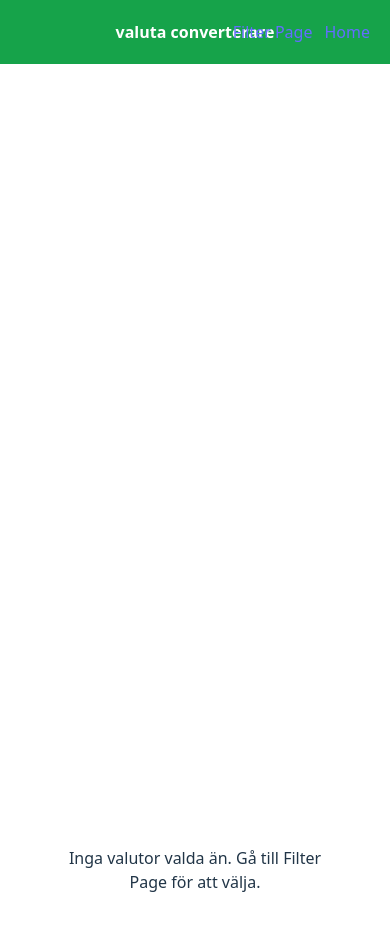
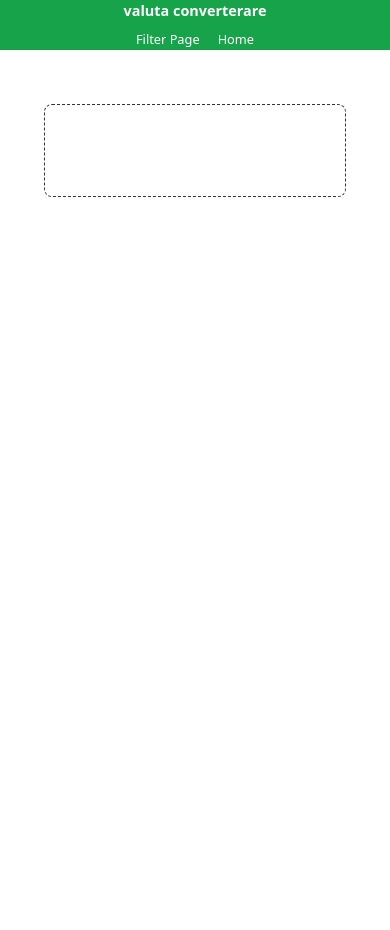
Before and after one commit to Omar-Alissa/currency-exchange-project, a React (Vite) app in the folder frontend/: page / in a window 390 px wide. Shown: the top 930 px of the page. After the commit the page ends 844 px from the top, so only its background shows below. Built offline with nearby package versions, Linux system fonts and the light colour scheme.

Commit message:
gör design responsiv för mobile, tablet och desktop

```diff
--- a/frontend/src/componenter/CurrencyListItem.css
+++ b/frontend/src/componenter/CurrencyListItem.css
@@ -1,15 +1,51 @@
 .currency-list-item {
-  padding: 12px 0;
-  border-bottom: 1px solid #eeebeb;
+  padding: 16px 0;
+  border-bottom: 1px solid #333;
+  cursor: pointer;
+  transition: background-color 0.2s;
+}
+
+.currency-list-item:hover {
+  background-color: rgba(255, 255, 255, 0.05);
 }
 
 .currency-code {
   color: #fff;
-  font-size: 20px;
+  font-size: 1.2rem;
   font-weight: bold;
+  margin-bottom: 4px;
 }
 
 .currency-name {
   color: #ccc;
-  font-size: 16px;
+  font-size: 1rem;
 }
+
+/* Responsiva breakpoints */
+@media (max-width: 768px) {
+  .currency-list-item {
+    padding: 14px 0;
+  }
+
+  .currency-code {
+    font-size: 1.1rem;
+  }
+
+  .currency-name {
+    font-size: 0.9rem;
+  }
+}
+
+@media (max-width: 480px) {
+  .currency-list-item {
+    padding: 12px 0;
+  }
+
+  .currency-code {
+    font-size: 1rem;
+  }
+
+  .currency-name {
+    font-size: 0.85rem;
+  }
+}
--- a/frontend/src/pages/CurrencyFilterPage.css
+++ b/frontend/src/pages/CurrencyFilterPage.css
@@ -1,37 +1,130 @@
 .currency-filter-container {
-  position: fixed;
-  top: 23px;
-  left: 0;
-  right: 0;
-  background: #000000;
+  min-height: 100vh;
+  background: #111;
   font-family: sans-serif;
+  display: flex;
+  flex-direction: column;
 }
 
 .currency-filter-header {
-  background: #3e9b2b;
+  background: #A3D65C;
   padding: 16px;
   text-align: center;
+  position: sticky;
+  top: 0;
+  z-index: 100;
+  display: flex;
+  align-items: center;
+  justify-content: space-between;
 }
 
 .currency-filter-title {
   color: #fff;
   font-size: 22px;
   font-weight: bold;
+  flex-grow: 1;
 }
 
 .currency-filter-content {
-  padding: 12px;
+  flex: 1;
+  padding: 16px;
   overflow-y: auto;
+  max-width: 1200px;
+  margin: 0 auto;
+  width: 100%;
+  box-sizing: border-box;
 }
 
 .currency-filter-search {
-  background: #fff;
-  color: #000000;
+  background: #222;
+  color: #fff;
   border-radius: 8px;
   border: none;
-  padding: 10px px;
+  padding: 12px 16px;
   width: 100%;
-  height: 2rem;
   font-size: 16px;
-  margin-bottom: 12px;
+  margin-bottom: 16px;
+  box-sizing: border-box;
 }
+
+.currency-filter-search::placeholder {
+  color: #888;
+}
+
+.currency-filter-nav {
+  display: flex;
+  gap: 12px;
+}
+
+.currency-filter-nav a {
+  color: #fff;
+  text-decoration: none;
+  padding: 8px 12px;
+  border-radius: 4px;
+  transition: background-color 0.2s;
+  font-size: 14px;
+}
+
+.currency-filter-nav a:hover {
+  background-color: rgba(255, 255, 255, 0.1);
+}
+
+/* Responsiva breakpoints */
+@media (max-width: 768px) {
+  .currency-filter-header {
+    padding: 12px;
+    flex-direction: column;
+    gap: 8px;
+  }
+
+  .currency-filter-title {
+    font-size: 18px;
+  }
+
+  .currency-filter-content {
+    padding: 12px;
+  }
+
+  .currency-filter-search {
+    padding: 10px 14px;
+    font-size: 16px;
+  }
+
+  .currency-filter-nav {
+    gap: 8px;
+  }
+
+  .currency-filter-nav a {
+    padding: 6px 10px;
+    font-size: 13px;
+  }
+}
+
+@media (max-width: 480px) {
+  .currency-filter-header {
+    padding: 10px;
+  }
+
+  .currency-filter-title {
+    font-size: 16px;
+  }
+
+  .currency-filter-content {
+    padding: 10px;
+  }
+
+  .currency-filter-search {
+    padding: 10px 12px;
+    font-size: 14px;
+    margin-bottom: 12px;
+  }
+
+  .currency-filter-nav {
+    gap: 6px;
+  }
+
+  .currency-filter-nav a {
+    padding: 5px 8px;
+    font-size: 12px;
+  }
+}
--- a/frontend/src/pages/CurrencyFilterPage.jsx
+++ b/frontend/src/pages/CurrencyFilterPage.jsx
@@ -36,10 +36,10 @@ function CurrencyFilterPage() {
 
   return (
     <div className="currency-filter-container">
-      <div className="currency-filter-header" style={{ position: 'relative' }}>
+      <div className="currency-filter-header">
         <span className="currency-filter-title">Välj valutor</span>
-        <nav style={{ position: 'absolute', right: 20, top: 20 }}>
-          <Link to="/" style={{ marginRight: '12px' }}>Home</Link>
+        <nav className="currency-filter-nav">
+          <Link to="/">Home</Link>
           <Link to="/filter">Filter Page</Link>
         </nav>
       </div>
--- a/frontend/src/pages/Mainpage.css
+++ b/frontend/src/pages/Mainpage.css
@@ -24,11 +24,9 @@
 
   body {
     margin: 0;
-    display: flex;
-    place-items: center;
     min-width: 320px;
     min-height: 100vh;
-    padding-top: 448px;
+    padding: 0;
   }
 
   h1 {
@@ -77,79 +75,197 @@
     background-color: #16a34a;
     display: flex;
     align-items: center;
-    justify-content: center;
+    justify-content: space-between;
+    padding: 0 20px;
     z-index: 1000;
+    box-sizing: border-box;
   }
 
   .app-header__title {
     color: #ffffff;
     font-weight: 700;
     text-transform: none;
+    font-size: 1.2rem;
+  }
+
+  .app-header__nav {
+    display: flex;
+    gap: 12px;
+  }
+
+  .app-header__nav a {
+    color: #ffffff;
+    text-decoration: none;
+    padding: 8px 12px;
+    border-radius: 4px;
+    transition: background-color 0.2s;
+  }
+
+  .app-header__nav a:hover {
+    background-color: rgba(255, 255, 255, 0.1);
+  }
+
+  .currency-container {
+    margin-top: 80px;
+    padding: 20px;
+    display: flex;
+    flex-direction: column;
+    gap: 12px;
+    max-width: 1200px;
+    margin-left: auto;
+    margin-right: auto;
   }
 
   .currency-bar {
-    position: fixed;
-    top: 64px;
-    left: 0;
-    right: 0;
-    height: 48px;
+    position: static;
     background-color: #000000;
     color: #ffffff;
     display: flex;
     align-items: center;
     justify-content: space-between;
-    padding: 0 16px;
+    padding: 16px;
     box-sizing: border-box;
-    z-index: 999;
-    border-bottom: 1px solid #333333;
+    border-radius: 8px;
+    border: 1px solid #333333;
+    min-height: 60px;
   }
 
-  .currency-bar--second {
-    top: 112px;
-  }
-
-  .currency-bar--third {
-    top: 160px;
-  }
-
-  .currency-bar--fourth {
-    top: 208px;
-  }
-
-  .currency-bar--fifth {
-    top: 256px;
-  }
-
-  .currency-bar--sixth {
-    top: 304px;
-  }
-
-  .currency-bar--seventh {
-    top: 352px;
-  }
-
-  .currency-bar--eighth {
-    top: 400px;
+  .empty-state {
+    text-align: center;
+    padding: 40px 20px;
+    color: #ffffff;
+    font-size: 1.1rem;
+    background-color: rgba(255, 255, 255, 0.05);
+    border-radius: 8px;
+    border: 1px dashed #333333;
   }
 
   .currency-bar__code {
     font-weight: 700;
     letter-spacing: 0.08em;
+    font-size: 1.2rem;
   }
 
   .currency-bar__value {
     font-weight: 700;
+    font-size: 1.1rem;
   }
 
   .currency-bar__value-group {
     display: flex;
     flex-direction: column;
     align-items: flex-end;
-    line-height: 1;
+    line-height: 1.2;
   }
 
   .currency-bar__subtext {
-    font-size: 11px;
+    font-size: 0.9rem;
     color: #a3a3a3;
     margin-top: 4px;
   }
+
+  /* Responsiva breakpoints */
+  @media (max-width: 768px) {
+    .app-header {
+      height: 56px;
+      padding: 0 16px;
+      flex-direction: row;
+    }
+
+    .app-header__title {
+      font-size: 1rem;
+    }
+
+    .app-header__nav {
+      gap: 8px;
+    }
+
+    .app-header__nav a {
+      padding: 6px 8px;
+      font-size: 0.9rem;
+    }
+
+    .currency-container {
+      margin-top: 70px;
+      padding: 16px;
+      gap: 10px;
+    }
+
+    .currency-bar {
+      padding: 12px;
+      min-height: 50px;
+    }
+
+    .currency-bar__code {
+      font-size: 1rem;
+    }
+
+    .currency-bar__value {
+      font-size: 1rem;
+    }
+
+    .currency-bar__subtext {
+      font-size: 0.8rem;
+    }
+
+    .empty-state {
+      padding: 30px 16px;
+      font-size: 1rem;
+    }
+  }
+
+  @media (max-width: 480px) {
+    .app-header {
+      height: 50px;
+      padding: 0 12px;
+      flex-direction: column;
+      gap: 4px;
+    }
+
+    .app-header__title {
+      font-size: 0.9rem;
+    }
+
+    .app-header__nav {
+      gap: 6px;
+    }
+
+    .app-header__nav a {
+      padding: 4px 6px;
+      font-size: 0.8rem;
+    }
+
+    .currency-container {
+      margin-top: 60px;
+      padding: 12px;
+      gap: 8px;
+    }
+
+    .currency-bar {
+      flex-direction: column;
+      text-align: center;
+      padding: 12px;
+      gap: 8px;
+    }
+
+    .currency-bar__value-group {
+      align-items: center;
+    }
+
+    .currency-bar__code {
+      font-size: 1.1rem;
+    }
+
+    .currency-bar__value {
+      font-size: 1rem;
+    }
+
+    .currency-bar__subtext {
+      font-size: 0.8rem;
+    }
+
+    .empty-state {
+      padding: 24px 12px;
+      font-size: 0.9rem;
+    }
+  }
--- a/frontend/src/pages/Mainpage.jsx
+++ b/frontend/src/pages/Mainpage.jsx
@@ -12,14 +12,14 @@ function Mainpage() {
     <>
       <header className="app-header">
         <div className="app-header__title">valuta converterare</div>
-        <nav style={{ position: 'absolute', right: 20, top: 20 }}>
-          <Link to="/filter" style={{ marginRight: '12px' }}>Filter Page</Link>
+        <nav className="app-header__nav">
+          <Link to="/filter">Filter Page</Link>
           <Link to="/">Home</Link>
         </nav>
       </header>
-      <div style={{ padding: '24px' }}>
+      <div className="currency-container">
         {selectedCurrencies.length === 0 ? (
-          <div>Inga valutor valda än. Gå till Filter Page för att välja.</div>
+          <div className="empty-state">Inga valutor valda än. Gå till Filter Page för att välja.</div>
         ) : (
           selectedCurrencies.map(currency => (
             <div key={currency.code} className="currency-bar">
```
